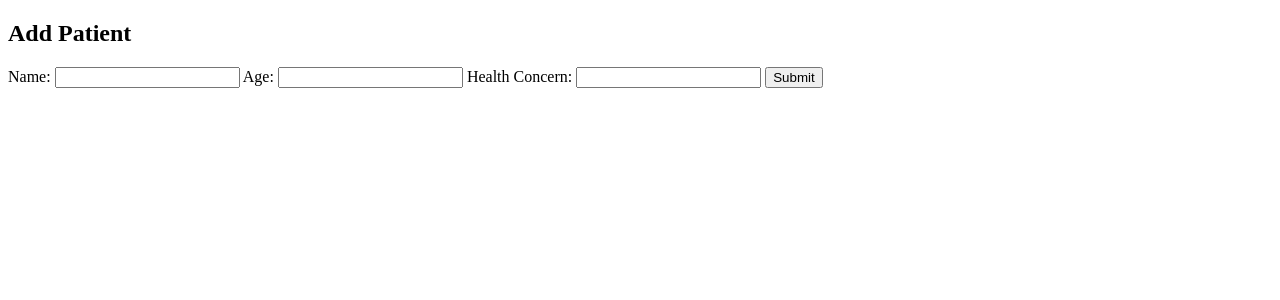
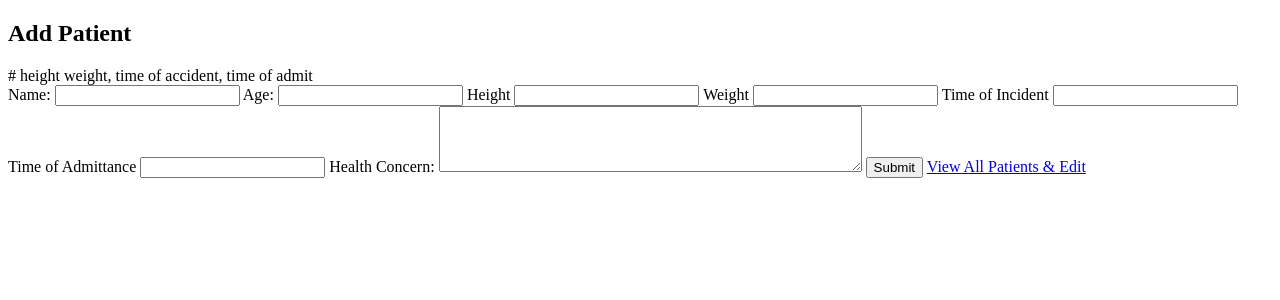
Before and after one commit to Matteo-Di-Rienzo/TerraHacks-TriageAI, a Flask app: page / in a window 1280 px wide. Shown: the top 300 px of the page. Run offline with Flask 3, Linux system fonts and the light colour scheme.

Commit message:
Add list of patients

```diff
--- a/app.py
+++ b/app.py
@@ -16,11 +16,21 @@ patientsCollection = db["patients"]
 @app.route("/")
 def index():
   return render_template("index.html")
-  return f"Connected: {mongo_uri}"
 
 
 @app.route("/add", methods=["POST"])
 def add_patients():
-    data = request.json
-    patientsCollection.insert_one(data)
-    return jsonify({"status": "ok"})
+  data = request.json
+  patientsCollection.insert_one(data)
+  return jsonify({"status": "ok"})
+
+@app.route("/delete", methods=["POST"])
+def delete_patients():
+  data = request.json
+  patientsCollection.delete_one(data)
+  return jsonify({"status": "ok"})
+
+@app.route("/patients", methods=["GET"])
+def view_patients():
+  patients = list(patientsCollection.find({}))
+  return render_template("patients.html", patients=patients)
--- a/templates/index.html
+++ b/templates/index.html
@@ -5,7 +5,7 @@
 </head>
 <body>
     <h2>Add Patient</h2>
-
+# height weight, time of accident, time of admit
     <form id="patient-form">
         <label>Name:</label>
         <input type="text" id="name" required />
@@ -13,10 +13,24 @@
         <label>Age:</label>
         <input type="number" id="age" required />
 
+        <label>Height</label>
+        <input type="text" id="height" required />
+
+        <label>Weight</label>
+        <input type="text" id="weight" required />
+
+        <label>Time of Incident</label>
+        <input type="text" id="incident-time" required />
+
+        <label>Time of Admittance</label>
+        <input type="text" id="admittance-time" required />
+
         <label>Health Concern:</label>
-        <input type="text" id="concern" required />
+        <textarea id="concern" rows="4" cols="50" required></textarea>
 
         <button type="submit">Submit</button>
+
+        <a href="/patients">View All Patients & Edit</a>
     </form>
 
 
```
Also changed, not shown: templates/output.html (added, +12 -0 lines), templates/patients.html (added, +14 -0 lines).
